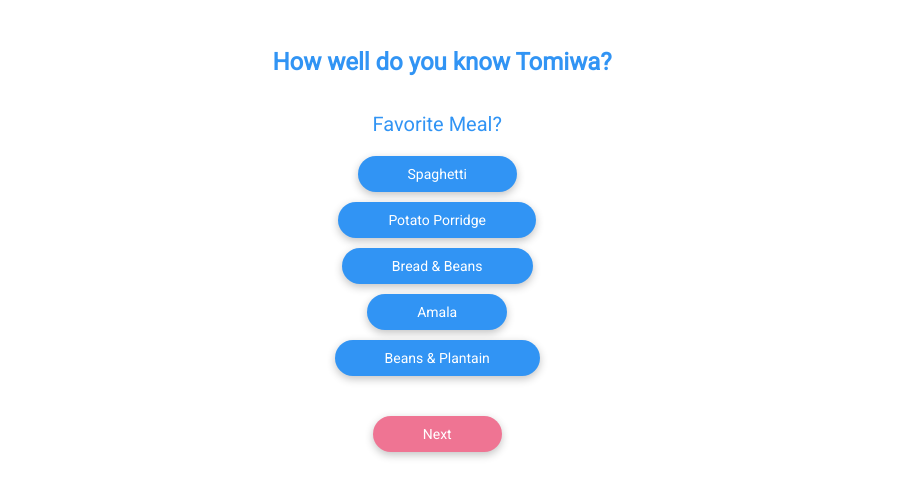
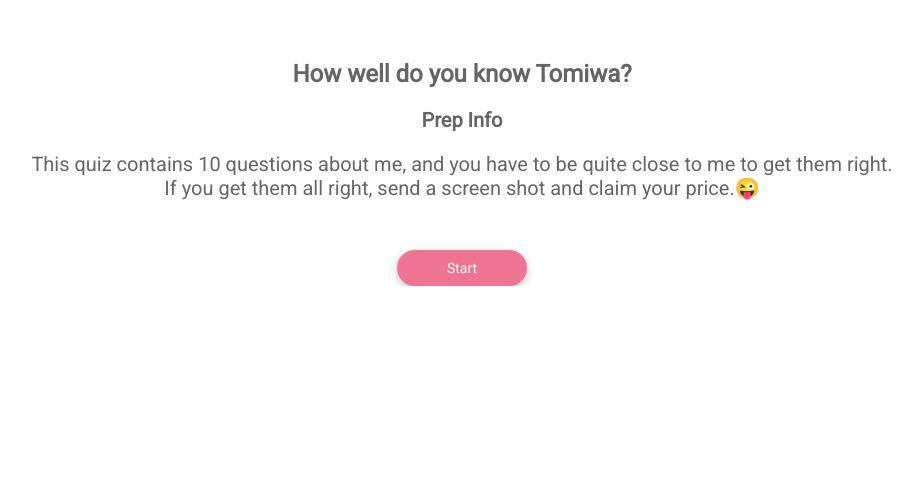
Before and after one commit to Tommy-Bada/Quiz-App, a plain HTML site: page index.html in a window 1280 px wide. Shown: the whole page, without its empty margins (198-1115 px from the left). Drawn offline with Linux system fonts and the light colour scheme.

Commit message:
new styling

```diff
--- a/index.html
+++ b/index.html
@@ -8,9 +8,22 @@
     <link rel="stylesheet" href="https://fonts.googleapis.com/css?family=Roboto">
 </head>
 <body>
-    <h1>How well do you know Tomiwa?</h1>
     <section>
-        <div class="question">
+        <div class="question" id="intro">
+            <h1>How well do you know Tomiwa?</h1>
+            <h2>Prep Info</h2>
+            <p>
+                This quiz contains 10 questions about me, and you have to be quite close to me to get them right.<br>
+                If you get them all right, send a screen shot and claim your price.&#x1F61C;
+            </p>
+            <button id="start-button">Start</button>
+        </div>
+        <div id="question-box">
+            <p>
+                Calm Down, I still dey cook.
+            </p>
+        </div>
+       <!-- <div class="question">
             <p>Favorite Meal?</p>
             <div class="options">
                 <button class="option">Spaghetti</button>
@@ -124,6 +137,7 @@
             </div>
             <button>Submit</button>
         </div>
+    -->
     </section>
     <script src="quizapp.js" > </script>
 </body>
--- a/quizapp.css
+++ b/quizapp.css
@@ -5,23 +5,59 @@ body{
     text-align: center;
     padding-top: 40px;
     padding-bottom: 20px;
-}
-h1{
-    color: #3194f4;
-    font-size: 24px;
-    padding: 0px 20px;
+    margin:0;
 }
 section{
     display: flex;
     overflow-x: hidden;
 }
-.question{
-    min-width: 98vw;
+#intro{
+    text-align: center;
+    padding: 0 20px;
     transition: all 0.4s ease-in;
+    min-width: 100vw;
+
+}
+h1{
+    color:  #656565;
+    font-size: 24px;
+    padding: 0px 20px;
+}
+h2{
+    font-size: 20px;
+    color:  #656565;
+}
+#start-button{
+    background-color: #ef7493;
+    color: white;
+    border: none;
+    padding: 10px 50px;
+    border-radius: 20px;
+    font-size: 14px;
+    margin-top: 30px;
+    box-shadow: rgba(0, 0, 0, 0.24) 0px 3px 8px;
+}
+#start-button:hover{
+    background-color: #a28ed2;
+}
+#start-button:active{
+    background-color: #a28ed2;
+}
+#question-box{
+    text-align: center;
+    min-width: 100vw;
 }
 p{
     font-size: 20px;
-    color: #3194f4;
+    color:  #656565;
+    text-align: center;
+}
+
+
+
+/*.question{
+    min-width: 90vw;
+    transition: all 0.4s ease-in;
 }
 .options{
     display: flex;
@@ -63,3 +99,4 @@ p{
 .nxt:hover{
     background-color: #a28ed2;
 }
+*/
--- a/quizapp.js
+++ b/quizapp.js
@@ -1,10 +1,20 @@
 
-var nextButtons = document.getElementsByClassName('nxt');
-for (let i = 0; i < nextButtons.length; i++) {
-    nextButtons[i].addEventListener("click", function scrollRight(){
-        let questionBox = document.getElementsByClassName('question')
-            questionBox[i].style.marginLeft = "-98vw";
-    })
-}
+// var nextButtons = document.getElementsByClassName('nxt');
+// for (let i = 0; i < nextButtons.length; i++) {
+//     nextButtons[i].addEventListener("click", function scrollRight(){
+//         let questionBox = document.getElementsByClassName('question')
+//             questionBox[i].style.marginLeft = "-98vw";
+//     })
+// }
 
-var options = document.getElementByclass('option')
+// var options = document.getElementsByClassName('option');
+//     options[i].addEventListener("click", function scrollRight(i){
+//         let questionBox = document.getElementsByClassName('question')
+//             questionBox[i].style.marginLeft = "-98vw";
+//     })
+
+    var startButton = document.getElementById("start-button")
+        startButton.addEventListener("click", function scrollRight(){
+            let introPage = document.getElementById("intro")
+            introPage.style.marginLeft = "-100vw";
+        })
```
